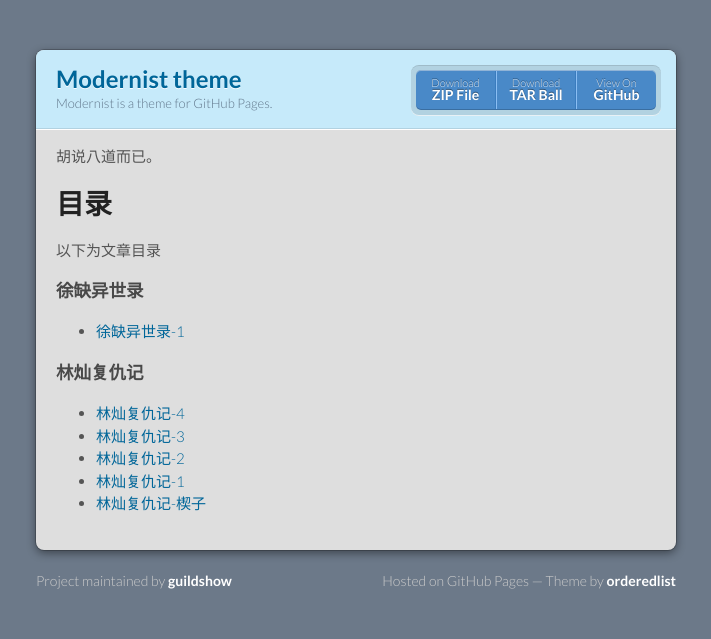
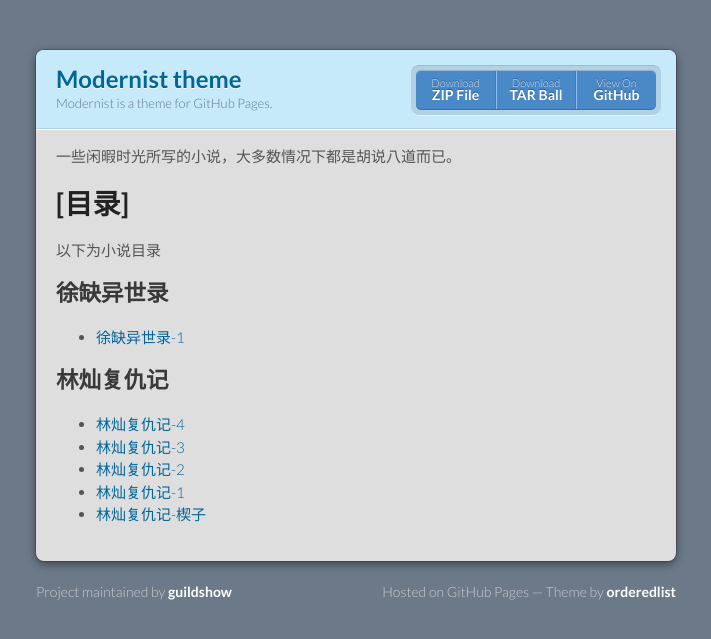
Before and after one commit to guildshow/lincan_iwanr, a Jekyll site: the page built from index.md, in a window 1280 px wide. Shown: the top 639 px of the page, without its empty margins (284-995 px from the left). Built offline with Jekyll 4.4.1, drawn with Linux system fonts in a browser that asks for light colours.

Commit message:
更新模板

```diff
--- a/index.md
+++ b/index.md
@@ -2,14 +2,14 @@
 layout: default
 ---
 
-胡说八道而已。
+一些闲暇时光所写的小说，大多数情况下都是胡说八道而已。
 
-# 目录
+# [目录]
 
-以下为文章目录
+以下为小说目录
 
 {% for category in site.categories %}
-  <h3>{{ category[0] }}</h3>
+  <h2>{{ category[0] }}</h2>
   <ul>
     {% for post in category[1] %}
       <li><a href="{{ post.url }}">{{ post.title }}</a></li>
```
